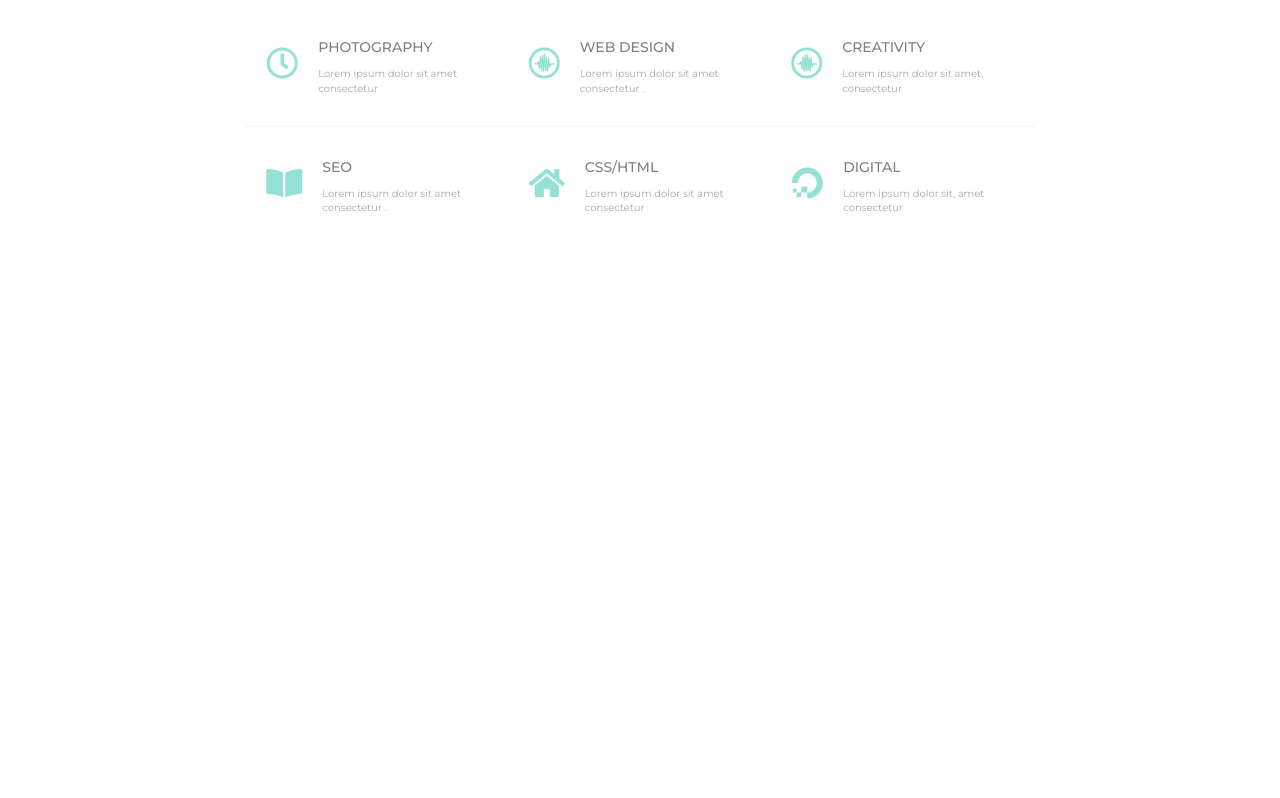
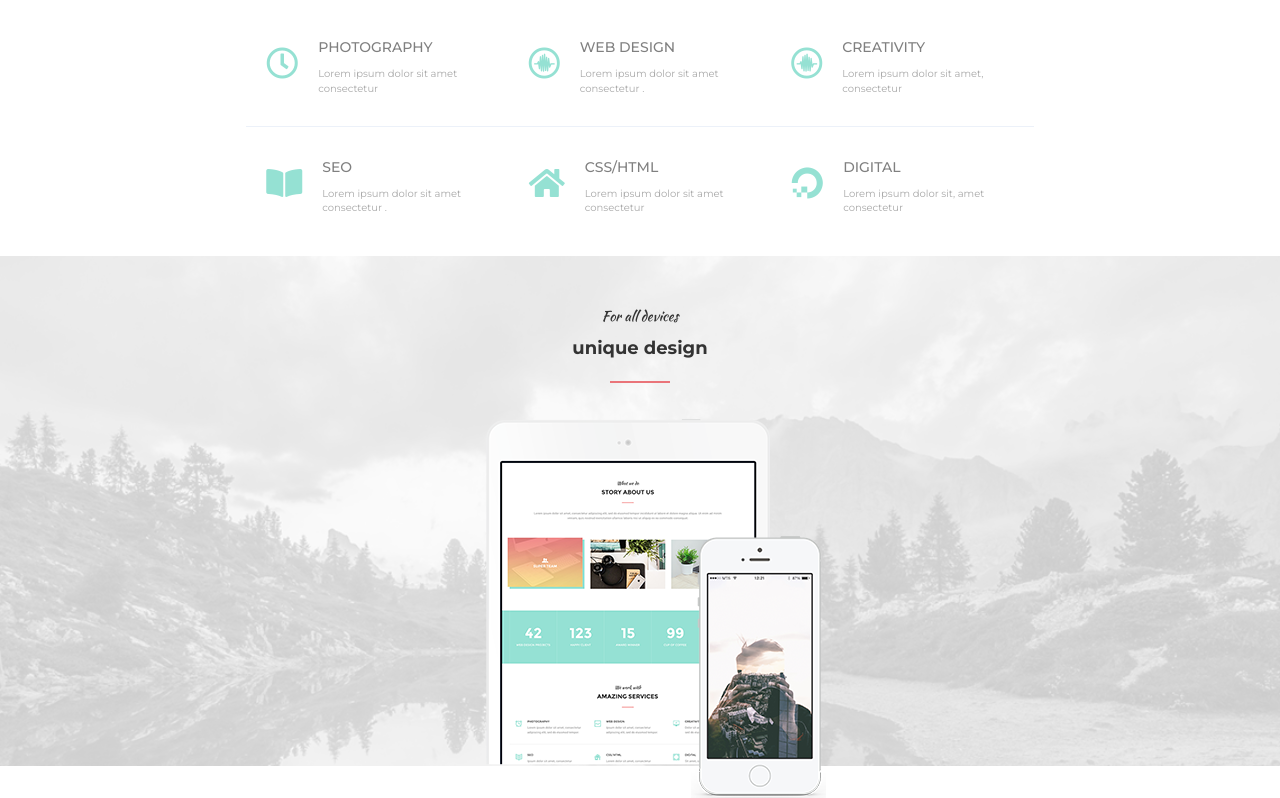
Before and after one commit to Thelostboy/About-Mogo, a plain HTML site: page index.html in a window 1280 px wide. Shown: the part 1485-2283 px from the top of the page. Before the commit the page ends 1741 px from the top, so only its background shows below. Drawn offline with nearby package versions, Linux system fonts and the light colour scheme.

Commit message:
Add feature

```diff
--- a/css/style.css
+++ b/css/style.css
@@ -152,8 +152,11 @@ body {
     /* margin-top: 50px; */
     margin-bottom: 50px;
 }
+
 /* Title */
-.title{
+
+.title {
+    position: relative;
     text-align: center;
     margin-top: 50px;
 }
@@ -185,31 +188,36 @@ body {
     grid-template-columns: repeat(3, 1fr);
     grid-gap: 20px;
 }
-img{
+
+.card img {
     width: 100%;
     transition: 400ms ease-out;
 }
-.card{
+
+.card {
     position: relative;
     background: #8AE8D4;
 }
-.card .team{
+
+.card .team {
     position: absolute;
     z-index: 2;
     top: 50%;
     left: 50%;
-    transform: translate(-50%,-50%);
+    transform: translate(-50%, -50%);
     font-size: 16px;
-    color:#fff;
+    color: #fff;
     font-weight: 600;
     transition: 400ms ease-out;
     visibility: hidden;
 }
-.card i{
+
+.card i {
     display: flex;
     justify-content: center;
     font-size: 20px;
 }
+
 .card::before {
     content: '';
     position: absolute;
@@ -223,24 +231,28 @@ img{
     visibility: hidden;
     transition: 400ms ease-out;
 }
-.card:hover img{
-    transform: translate(-10px,-10px);
+
+.card:hover img {
+    transform: translate(-10px, -10px);
 }
-.card:hover .team{
-    transform: translate( -58.8%,-69%);
+
+.card:hover .team {
+    transform: translate( -58%, -68%);
     visibility: visible;
 }
-.card:hover::before{
-    transform: translate(-10px,-10px);
+
+.card:hover::before {
+    transform: translate(-10px, -10px);
     visibility: visible;
 }
 
 /* Fact */
 
-.fact{
-    background-color:#95e1d3;
+.fact {
+    background-color: #95e1d3;
 }
-.fact-item{
+
+.fact-item {
     display: flex;
     flex-direction: column;
     justify-content: center;
@@ -248,47 +260,90 @@ img{
     padding: 30px 20px;
     color: #fff;
 }
-.fact-item span{
+
+.fact-item span {
     font-size: 56px;
     font-weight: bold;
 }
-.fact-item p{
+
+.fact-item p {
     font-size: 10px;
     text-transform: uppercase;
     color: #D8F7F0;
 }
+
 /* Services */
 
-.services-row{
+.services-row {
     display: flex;
 }
-.services-item{
+
+.services-item {
     flex-basis: 33.33%;
     display: flex;
     align-items: flex-start;
 }
+
 .services .services-row:nth-child(2) {
-border-bottom: 1px solid #ECF1F9;
-padding: 20px 0;
+    border-bottom: 1px solid #ECF1F9;
+    padding: 20px 0;
 }
+
 .services .services-row:nth-child(3) {
     padding: 30px 0;
-    }
+}
 
-.services-item p{
-    color:#A9A9A9;
+.services-item p {
+    color: #A9A9A9;
 }
-.services-item p:nth-child(1){
+
+.services-item p:nth-child(1) {
     font-size: 14px;
     text-transform: uppercase;
-    color:grey;
+    color: grey;
     font-weight: 500;
 }
-.services-item p:nth-child(2){
+
+.services-item p:nth-child(2) {
     font-size: 10px;
 }
-.services-item i{
+
+.services-item i {
     font-size: 32px;
-    color:#95e1d3;
+    color: #95e1d3;
     margin: 10px 20px;
 }
+
+/* Feature */
+
+.feature {
+    background-image: url(../images/feauture-bg.png);
+    background-position: center;
+    background-size: cover;
+    height: 510px;
+}
+
+.feature::before {
+    content: ' ';
+    position: absolute;
+    z-index: 0;
+    top: 0;
+    left: 0;
+    right: 0;
+    bottom: 0;
+    background: rgba(255, 255, 255, .8);
+}
+
+.feature .image img:nth-child(1) {
+    position: absolute;
+    z-index: 1;
+    top: 32%;
+    left: 38%;
+}
+
+.feature .image img:nth-child(2) {
+    position: absolute;
+    z-index: 2;
+    top: 55%;
+    left: 54%;
+}
--- a/index.html
+++ b/index.html
@@ -171,6 +171,17 @@
                 </div>
             </div>
         </div>
+        <div class="feature col-lg-16">
+            <div class="title">
+                <p>For all devices</p>
+                <p>unique design</p>
+                <hr class="underline">
+            </div>
+            <div class="image">
+                <img src="images/tablet.png" alt="">
+                <img src="images/mobile.png" alt="">
+            </div>
+        </div>
     </div>
 </body>
 
```
